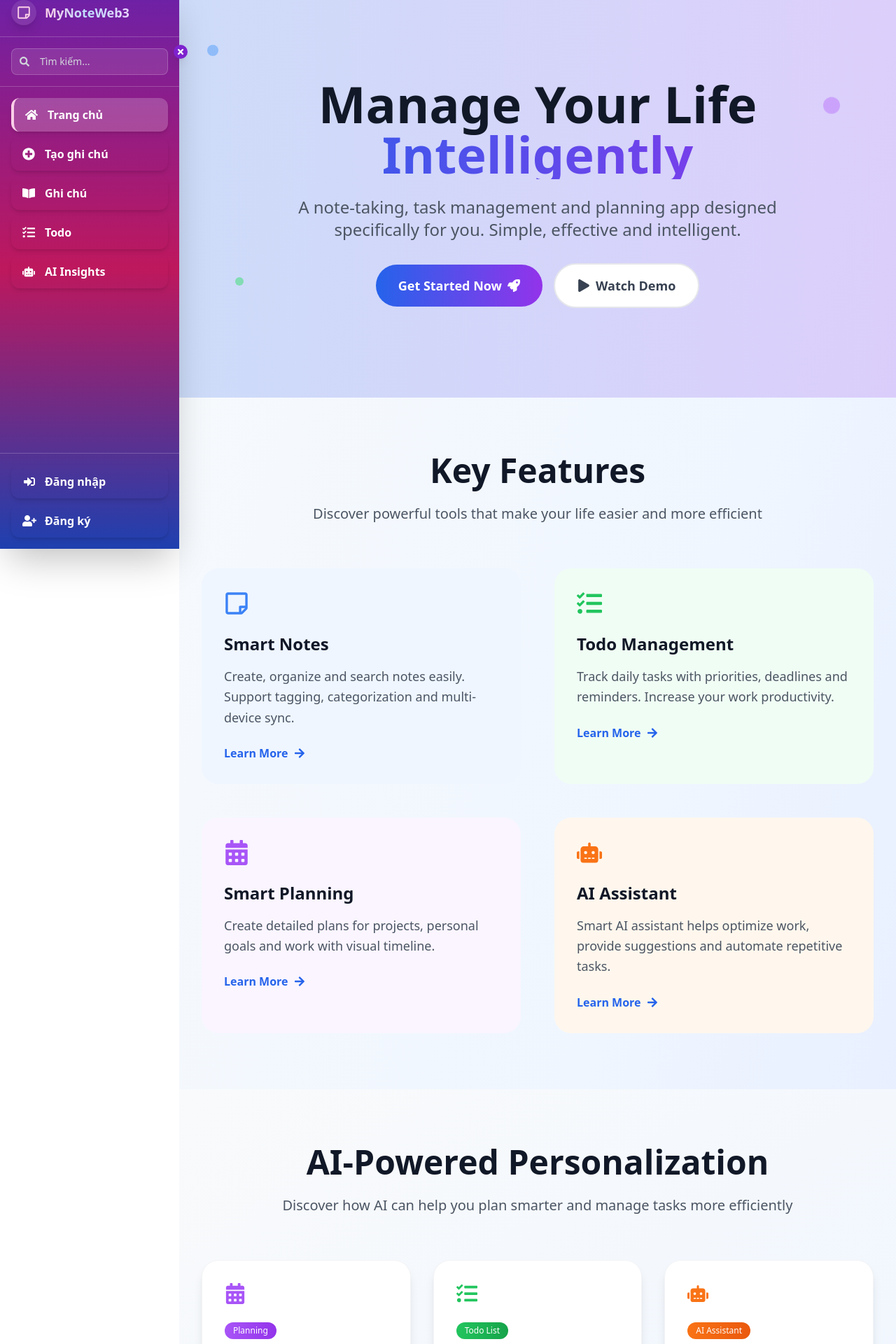
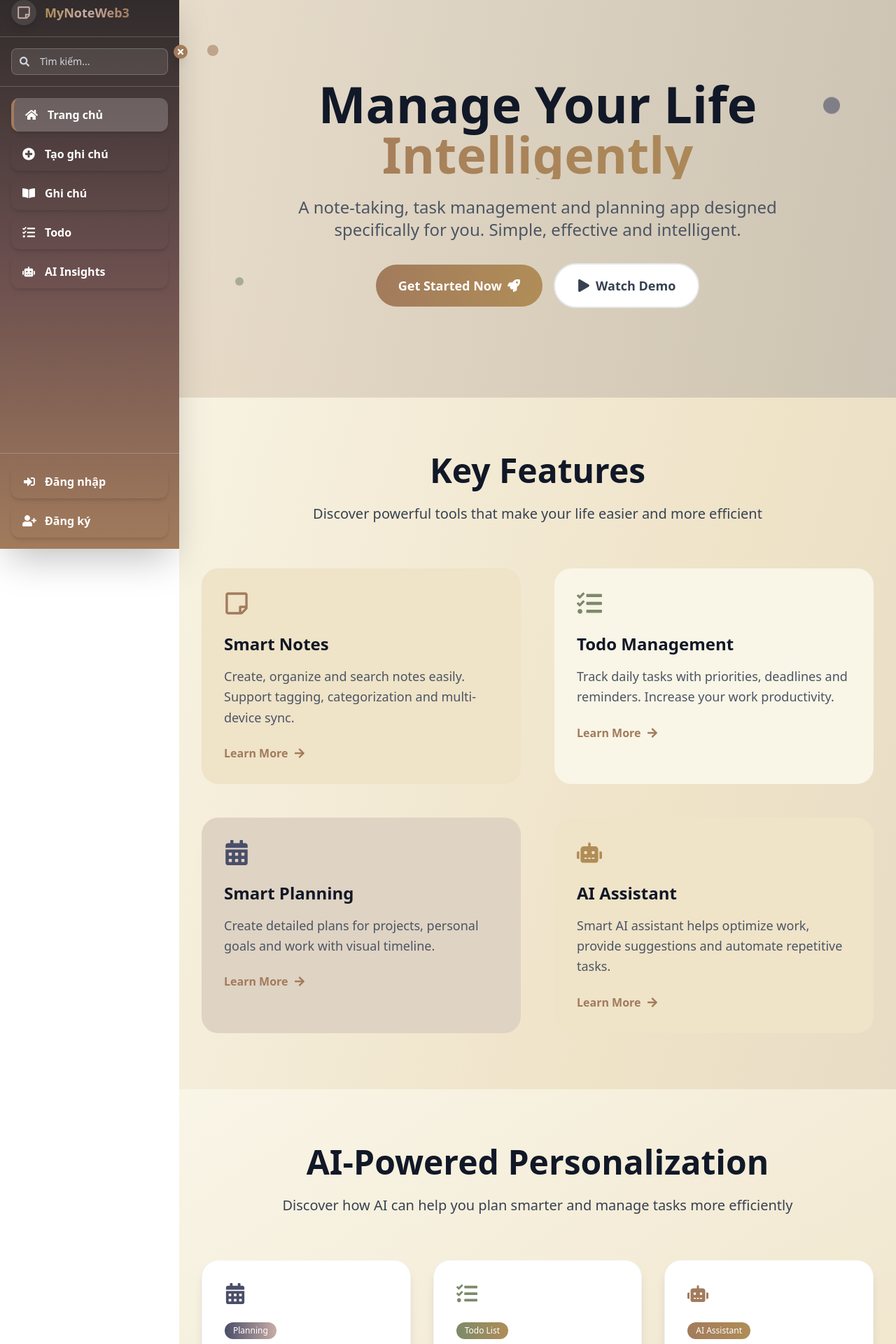
Before and after one commit to NNTN32/NotesWeb_FE, a React (Vite) app in the folder mynotewebapp/: page / in a window 1280 px wide. Shown: the part 16-1936 px from the top of the page at 70% size. Built offline with nearby package versions, Linux system fonts and the light colour scheme.

Commit message:
Setting up Color WebApp

```diff
--- a/mynotewebapp/src/components/SideMenu.jsx
+++ b/mynotewebapp/src/components/SideMenu.jsx
@@ -53,7 +53,7 @@ export default function SideMenu() {
       {/* Mobile Menu Button */}
       <button
         onClick={toggleMobileMenu}
-        className="lg:hidden fixed top-4 left-4 z-50 p-2 bg-purple-700 text-white rounded-lg shadow-lg"
+        className="lg:hidden fixed top-4 left-4 z-50 p-2 bg-terracotta text-white rounded-lg shadow-lg hover:bg-brass transition-colors"
       >
         {isMobileOpen ? <FaTimes /> : <FaBars />}
       </button>
@@ -68,19 +68,19 @@ export default function SideMenu() {
 
       {/* Side Menu */}
       <aside className={`
-        fixed left-0 top-0 h-full bg-gradient-to-b from-purple-800 via-pink-700 to-blue-800
+        fixed left-0 top-0 h-full bg-gradient-to-b from-ink via-coffee to-terracotta
         shadow-2xl z-30 transition-all duration-300 ease-in-out
         ${isOpen ? 'w-64' : 'w-16'}
         ${isMobileOpen ? 'translate-x-0' : '-translate-x-full lg:translate-x-0'}
-      `}>
+     `}>
         {/* Logo Section */}
         <div className="p-3 sm:p-4 border-b border-white/20">
           <Link to="/" className="flex items-center gap-2 sm:gap-3 text-white">
             <span className="p-1.5 sm:p-2 rounded-full bg-white/10 shadow-lg">
-              <FaRegStickyNote className="text-pink-200 text-lg sm:text-xl" />
+              <FaRegStickyNote className="text-rose text-lg sm:text-xl" />
             </span>
             {isOpen && (
-              <span className="bg-gradient-to-r from-pink-200 via-blue-200 to-purple-200 bg-clip-text text-transparent font-bold text-base sm:text-lg">
+              <span className="bg-gradient-to-r from-brass via-rose to-terracotta bg-clip-text text-transparent font-bold text-base sm:text-lg">
                 MyNoteWeb3
               </span>
             )}
@@ -97,7 +97,7 @@ export default function SideMenu() {
                 placeholder="Tìm kiếm..."
                 value={searchQuery}
                 onChange={(e) => setSearchQuery(e.target.value)}
-                className="w-full pl-8 sm:pl-10 pr-3 sm:pr-4 py-2 bg-white/10 border border-white/20 rounded-lg text-white placeholder-gray-300 focus:ring-2 focus:ring-pink-300 focus:border-transparent text-xs sm:text-sm"
+                className="w-full pl-8 sm:pl-10 pr-3 sm:pr-4 py-2 bg-white/10 border border-white/20 rounded-lg text-white placeholder-gray-300 focus:ring-2 focus:ring-brass focus:border-transparent text-xs sm:text-sm"
               />
             </div>
           </div>
@@ -106,7 +106,7 @@ export default function SideMenu() {
         {/* Toggle Button */}
         <button
           onClick={toggleMenu}
-          className="hidden lg:block absolute -right-3 top-16 sm:top-20 bg-purple-700 text-white p-1 rounded-full shadow-lg hover:bg-purple-600 transition-colors"
+          className="hidden lg:block absolute -right-3 top-16 sm:top-20 bg-terracotta text-white p-1 rounded-full shadow-lg hover:bg-brass transition-colors"
         >
           {isOpen ? <FaTimes size={12} /> : <FaBars size={12} />}
         </button>
@@ -121,7 +121,7 @@ export default function SideMenu() {
               className={`
                 flex items-center gap-2 sm:gap-3 px-3 sm:px-4 py-2 sm:py-3 rounded-lg sm:rounded-xl transition-all duration-300
                 hover:bg-white/20 hover:scale-105 text-white font-semibold shadow-md text-sm sm:text-base
-                ${location.pathname === item.to ? "bg-white/20 border-l-4 border-pink-200" : ""}
+                ${location.pathname === item.to ? "bg-white/20 border-l-4 border-terracotta" : ""}
               `}
             >
               <span className="text-base sm:text-lg min-w-[16px] sm:min-w-[20px]">{item.icon}</span>
@@ -136,7 +136,7 @@ export default function SideMenu() {
             <div className="space-y-2">
               {/* User Profile */}
               <div className="flex items-center gap-2 sm:gap-3 px-3 sm:px-4 py-2 bg-white/10 rounded-lg">
-                <div className="w-6 h-6 sm:w-8 sm:h-8 bg-pink-200 rounded-full flex items-center justify-center text-purple-800 font-semibold text-xs sm:text-sm">
+                <div className="w-6 h-6 sm:w-8 sm:h-8 bg-rose rounded-full flex items-center justify-center text-ink font-semibold text-xs sm:text-sm">
                   {user.name ? user.name.charAt(0).toUpperCase() : 'U'}
                 </div>
                 {isOpen && (
--- a/mynotewebapp/src/index.css
+++ b/mynotewebapp/src/index.css
@@ -173,7 +173,7 @@
 
 /* Gradient text */
 .gradient-text {
-  background: linear-gradient(135deg, #667eea 0%, #764ba2 100%);
+  background: linear-gradient(135deg, #a27b5c 0%, #b08d57 100%);
   -webkit-background-clip: text;
   -webkit-text-fill-color: transparent;
   background-clip: text;
--- a/mynotewebapp/src/pages/Home.jsx
+++ b/mynotewebapp/src/pages/Home.jsx
@@ -27,33 +27,33 @@ const features = [
     icon: <FaRegStickyNote className="text-4xl" />,
     title: "Smart Notes",
     description: "Create, organize and search notes easily. Support tagging, categorization and multi-device sync.",
-    color: "from-blue-500 to-blue-600",
-    bgColor: "bg-blue-50",
-    iconColor: "text-blue-500"
+    color: "from-terracotta to-brass",
+    bgColor: "bg-sand",
+    iconColor: "text-terracotta"
   },
   {
     icon: <FaTasks className="text-4xl" />,
     title: "Todo Management",
     description: "Track daily tasks with priorities, deadlines and reminders. Increase your work productivity.",
-    color: "from-green-500 to-green-600",
-    bgColor: "bg-green-50",
-    iconColor: "text-green-500"
+    color: "from-olive to-terracotta",
+    bgColor: "bg-paper",
+    iconColor: "text-olive"
   },
   {
     icon: <FaCalendarAlt className="text-4xl" />,
     title: "Smart Planning",
     description: "Create detailed plans for projects, personal goals and work with visual timeline.",
-    color: "from-purple-500 to-purple-600",
-    bgColor: "bg-purple-50",
-    iconColor: "text-purple-500"
+    color: "from-plum to-rose",
+    bgColor: "bg-latte",
+    iconColor: "text-plum"
   },
   {
     icon: <FaRobot className="text-4xl" />,
     title: "AI Assistant",
     description: "Smart AI assistant helps optimize work, provide suggestions and automate repetitive tasks.",
-    color: "from-orange-500 to-orange-600",
-    bgColor: "bg-orange-50",
-    iconColor: "text-orange-500"
+    color: "from-brass to-terracotta",
+    bgColor: "bg-sand",
+    iconColor: "text-brass"
   }
 ];
 
@@ -63,27 +63,27 @@ const aiInsights = [
     title: "Smart Planning",
     description: "AI analyzes your habits and suggests planning strategies that fit your schedule perfectly",
     icon: <FaCalendarAlt className="text-3xl" />,
-    color: "from-purple-500 to-purple-600",
-    bgColor: "bg-purple-50",
-    iconColor: "text-purple-500"
+    color: "from-plum to-rose",
+    bgColor: "bg-latte",
+    iconColor: "text-plum"
   },
   {
     type: "todo",
     title: "Personalized Todo Lists",
     description: "Automatically prioritize tasks based on deadlines, importance and your work patterns",
     icon: <FaTasks className="text-3xl" />,
-    color: "from-green-500 to-green-600",
-    bgColor: "bg-green-50",
-    iconColor: "text-green-500"
+    color: "from-olive to-brass",
+    bgColor: "bg-paper",
+    iconColor: "text-olive"
   },
   {
     type: "ai-assistant",
     title: "Personal AI Assistant",
     description: "Learns from your work style to provide suggestions for time optimization and productivity",
     icon: <FaRobot className="text-3xl" />,
-    color: "from-orange-500 to-orange-600",
-    bgColor: "bg-orange-50",
-    iconColor: "text-orange-500"
+    color: "from-terracotta to-brass",
+    bgColor: "bg-sand",
+    iconColor: "text-terracotta"
   }
 ];
 
@@ -122,16 +122,16 @@ export default function Home() {
   };
 
   return (
-    <div className="min-h-screen bg-gradient-to-br from-slate-50 via-blue-50 to-indigo-100">
+    <div className="min-h-screen bg-gradient-to-br from-paper via-sand to-latte">
       {/* Hero Section */}
       <section className="relative overflow-hidden">
-        <div className="absolute inset-0 bg-gradient-to-r from-blue-600/20 to-purple-600/20"></div>
+        <div className="absolute inset-0 bg-gradient-to-r from-terracotta/20 to-plum/20"></div>
         <div className="relative px-4 sm:px-6 lg:px-8 py-20 lg:py-32">
           <div className="max-w-7xl mx-auto text-center">
             <div className={`transition-all duration-1000 ease-out ${animatedElements.hero ? 'opacity-100 translate-y-0' : 'opacity-0 translate-y-8'}`}>
               <h1 className="text-4xl sm:text-5xl lg:text-7xl font-bold text-gray-900 mb-6 leading-tight">
                 Manage Your Life
-                <span className="block text-transparent bg-clip-text bg-gradient-to-r from-blue-600 to-purple-600">
+                <span className="block text-transparent bg-clip-text bg-gradient-to-r from-terracotta to-brass">
                   Intelligently
                 </span>
               </h1>
@@ -142,14 +142,14 @@ export default function Home() {
               <div className="flex flex-col sm:flex-row gap-4 justify-center items-center">
                 <button
                   onClick={handleGetStarted}
-                  className="group bg-gradient-to-r from-blue-600 to-purple-600 text-white px-8 py-4 rounded-full text-lg font-semibold hover:shadow-2xl hover:scale-105 transition-all duration-500 ease-out flex items-center gap-2"
+                  className="group bg-gradient-to-r from-terracotta to-brass text-white px-8 py-4 rounded-full text-lg font-semibold hover:shadow-2xl hover:scale-105 transition-all duration-500 ease-out flex items-center gap-2"
                 >
                   Get Started Now
                   <FaRocket className="group-hover:translate-x-1 transition-transform duration-300 ease-out" />
                 </button>
                 <Link
                   to="/demo"
-                  className="group bg-white text-gray-700 px-8 py-4 rounded-full text-lg font-semibold border-2 border-gray-200 hover:border-blue-300 hover:shadow-xl transition-all duration-500 ease-out flex items-center gap-2"
+                  className="group bg-white text-gray-700 px-8 py-4 rounded-full text-lg font-semibold border-2 border-gray-200 hover:border-terracotta hover:shadow-xl transition-all duration-500 ease-out flex items-center gap-2"
                 >
                   <FaPlay className="group-hover:scale-110 transition-transform duration-300 ease-out" />
                   Watch Demo
@@ -161,13 +161,13 @@ export default function Home() {
 
         {/* Floating Elements Animation - Smoother */}
         <div className="absolute top-20 left-10 animate-pulse">
-          <div className="w-4 h-4 bg-blue-400 rounded-full opacity-60"></div>
+          <div className="w-4 h-4 bg-terracotta/60 rounded-full"></div>
         </div>
         <div className="absolute top-40 right-20 animate-bounce">
-          <div className="w-6 h-6 bg-purple-400 rounded-full opacity-60"></div>
+          <div className="w-6 h-6 bg-plum/60 rounded-full"></div>
         </div>
         <div className="absolute bottom-40 left-20 animate-pulse">
-          <div className="w-3 h-3 bg-green-400 rounded-full opacity-60"></div>
+          <div className="w-3 h-3 bg-olive/60 rounded-full"></div>
         </div>
       </section>
 
@@ -178,7 +178,7 @@ export default function Home() {
             <h2 className="text-3xl sm:text-4xl lg:text-5xl font-bold text-gray-900 mb-6">
               Key Features
             </h2>
-            <p className="text-xl text-gray-600 max-w-2xl mx-auto">
+            <p className="text-xl text-gray-700 max-w-2xl mx-auto">
               Discover powerful tools that make your life easier and more efficient
             </p>
           </div>
@@ -197,7 +197,7 @@ export default function Home() {
                 <div className="mt-6">
                   <Link
                     to={`/${feature.title.toLowerCase().replace(/\s+/g, '-')}`}
-                    className="inline-flex items-center gap-2 text-blue-600 hover:text-blue-700 font-semibold transition-all duration-300 ease-out group-hover:gap-3"
+                    className="inline-flex items-center gap-2 text-terracotta hover:text-brass font-semibold transition-all duration-300 ease-out group-hover:gap-3"
                   >
                     Learn More
                     <FaArrowRight className="transition-transform duration-300 ease-out group-hover:translate-x-1" />
@@ -210,13 +210,13 @@ export default function Home() {
       </section>
 
       {/* AI-Powered Personal Features Section */}
-      <section className="py-20 px-4 sm:px-6 lg:px-8 bg-gradient-to-br from-gray-50 to-blue-50">
+      <section className="py-20 px-4 sm:px-6 lg:px-8 bg-gradient-to-br from-paper to-sand">
         <div className="max-w-7xl mx-auto">
           <div className={`text-center mb-16 transition-all duration-1000 ease-out ${animatedElements.aiInsights ? 'opacity-100 translate-y-0' : 'opacity-0 translate-y-8'}`}>
             <h2 className="text-3xl sm:text-4xl lg:text-5xl font-bold text-gray-900 mb-6">
               AI-Powered Personalization
             </h2>
-            <p className="text-xl text-gray-600 max-w-3xl mx-auto">
+            <p className="text-xl text-gray-700 max-w-3xl mx-auto">
               Discover how AI can help you plan smarter and manage tasks more efficiently
             </p>
           </div>
@@ -241,7 +241,7 @@ export default function Home() {
                 <div className="mt-6">
                   <Link
                     to="/ai-features"
-                    className="inline-flex items-center gap-2 text-blue-600 hover:text-blue-700 font-semibold transition-all duration-300 ease-out group-hover:gap-3"
+                    className="inline-flex items-center gap-2 text-terracotta hover:text-brass font-semibold transition-all duration-300 ease-out group-hover:gap-3"
                   >
                     Explore AI
                     <FaArrowRight className="transition-transform duration-300 ease-out group-hover:translate-x-1" />
@@ -265,7 +265,7 @@ export default function Home() {
             </p>
           </div>
 
-          <div className="bg-gradient-to-r from-blue-50 to-purple-50 rounded-3xl p-8 lg:p-12">
+          <div className="bg-gradient-to-r from-paper to-sand rounded-3xl p-8 lg:p-12">
             <div className="grid grid-cols-1 lg:grid-cols-2 gap-8 items-center">
               <div>
                 <h3 className="text-2xl lg:text-3xl font-bold text-gray-900 mb-6">
@@ -276,19 +276,19 @@ export default function Home() {
                 </p>
                 <div className="space-y-4">
                   <div className="flex items-center gap-3">
-                    <FaCheckCircle className="text-green-500 text-xl" />
+                    <FaCheckCircle className="text-olive text-xl" />
                     <span className="text-gray-700">Intuitive, easy-to-use interface</span>
                   </div>
                   <div className="flex items-center gap-3">
-                    <FaCheckCircle className="text-green-500 text-xl" />
+                    <FaCheckCircle className="text-olive text-xl" />
                     <span className="text-gray-700">Multi-device sync</span>
                   </div>
                   <div className="flex items-center gap-3">
-                    <FaCheckCircle className="text-green-500 text-xl" />
+                    <FaCheckCircle className="text-olive text-xl" />
                     <span className="text-gray-700">High data security</span>
                   </div>
                 </div>
-                <button className="mt-8 bg-gradient-to-r from-blue-600 to-purple-600 text-white px-6 py-3 rounded-full font-semibold hover:shadow-xl hover:scale-105 transition-all duration-500 ease-out">
+                <button className="mt-8 bg-gradient-to-r from-terracotta to-brass text-white px-6 py-3 rounded-full font-semibold hover:shadow-xl hover:scale-105 transition-all duration-500 ease-out">
                   Try Now
                 </button>
               </div>
@@ -296,9 +296,9 @@ export default function Home() {
               <div className="relative">
                 <div className="bg-white rounded-2xl p-6 shadow-2xl transform rotate-1 transition-transform duration-700 ease-out hover:rotate-0">
                   <div className="flex items-center gap-3 mb-4">
-                    <div className="w-3 h-3 bg-red-400 rounded-full"></div>
-                    <div className="w-3 h-3 bg-yellow-400 rounded-full"></div>
-                    <div className="w-3 h-3 bg-green-400 rounded-full"></div>
+                    <div className="w-3 h-3 bg-rose rounded-full"></div>
+                    <div className="w-3 h-3 bg-brass rounded-full"></div>
+                    <div className="w-3 h-3 bg-olive rounded-full"></div>
                   </div>
                   <div className="space-y-3">
                     <div className="h-4 bg-gray-200 rounded w-3/4"></div>
@@ -314,7 +314,7 @@ export default function Home() {
       </section>
 
       {/* CTA Section */}
-      <section className="py-20 px-4 sm:px-6 lg:px-8 bg-gradient-to-r from-blue-600 to-purple-600">
+      <section className="py-20 px-4 sm:px-6 lg:px-8 bg-gradient-to-r from-ink to-coffee">
         <div className="max-w-4xl mx-auto text-center text-white">
           <h2 className="text-3xl sm:text-4xl lg:text-5xl font-bold mb-6">
             Ready to Start?
@@ -325,14 +325,14 @@ export default function Home() {
           <div className="flex flex-col sm:flex-row gap-4 justify-center">
             <Link
               to="/register"
-              className="bg-white text-blue-600 px-8 py-4 rounded-full text-lg font-semibold hover:shadow-2xl hover:scale-105 transition-all duration-500 ease-out flex items-center justify-center gap-2"
+              className="bg-white text-terracotta px-8 py-4 rounded-full text-lg font-semibold hover:shadow-2xl hover:scale-105 transition-all duration-500 ease-out flex items-center justify-center gap-2"
             >
               <FaHeart className="text-red-500" />
               Free Registration
             </Link>
             <Link
               to="/login"
-              className="border-2 border-white text-white px-8 py-4 rounded-full text-lg font-semibold hover:bg-white hover:text-blue-600 transition-all duration-500 ease-out flex items-center justify-center gap-2"
+              className="border-2 border-white text-white px-8 py-4 rounded-full text-lg font-semibold hover:bg-white hover:text-terracotta transition-all duration-500 ease-out flex items-center justify-center gap-2"
             >
               <FaDownload />
               Login
@@ -342,10 +342,10 @@ export default function Home() {
       </section>
 
       {/* Footer */}
-      <footer className="py-12 px-4 sm:px-6 lg:px-8 bg-gray-900 text-white">
+      <footer className="py-12 px-4 sm:px-6 lg:px-8 bg-ink text-white">
         <div className="max-w-7xl mx-auto text-center">
           <div className="flex justify-center items-center gap-2 mb-4">
-            <FaRegStickyNote className="text-2xl text-blue-400" />
+            <FaRegStickyNote className="text-2xl text-terracotta" />
             <span className="text-xl font-bold">MyNoteWebApp</span>
           </div>
           <p className="text-gray-400 mb-6">
```
Also changed, not shown: mynotewebapp/src/components/Footer.jsx (+4 -4 lines), mynotewebapp/src/components/LoadingAnimation.jsx (+5 -5 lines), mynotewebapp/tailwind.config.js (+14 -1 lines).
